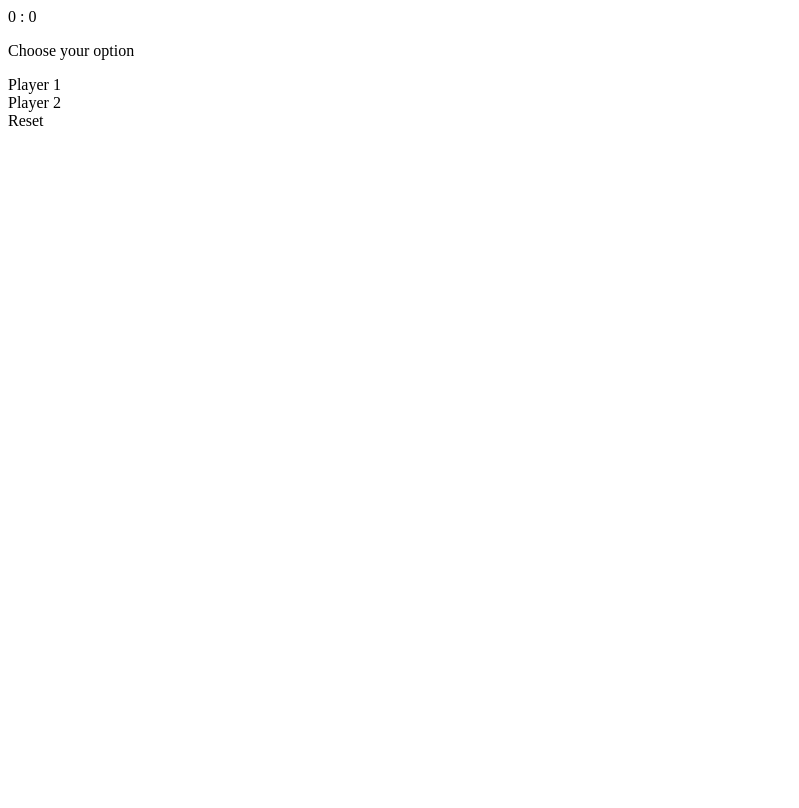
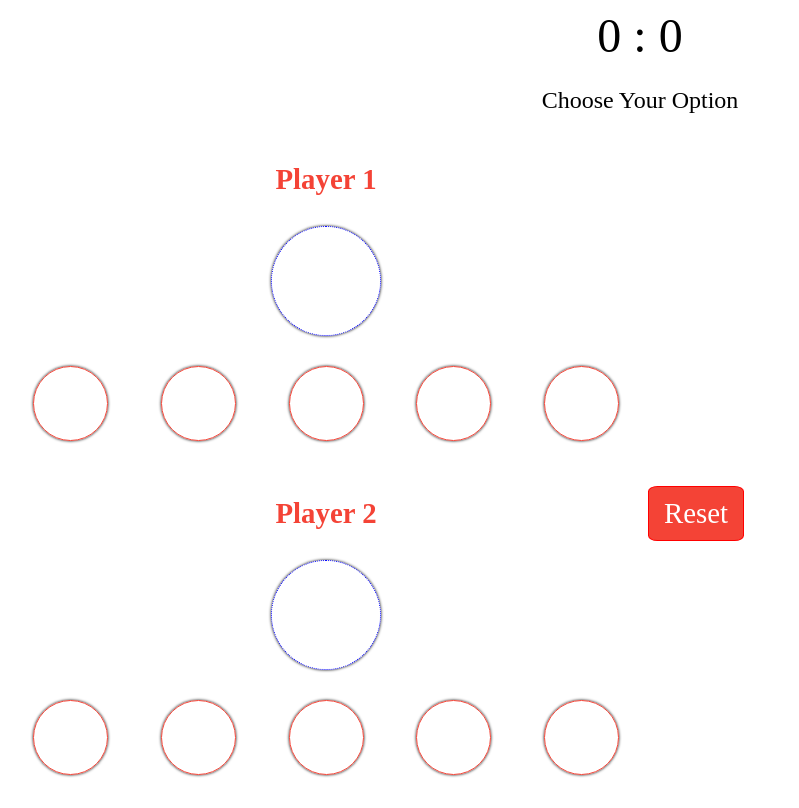
Before and after one commit to neko88/Javascript-Spock-Game, a website: page spockgame.html in a window 1280 px wide. Shown: the whole page, without its empty margins (0-799 px from the left). Drawn offline with Linux system fonts and the light colour scheme.

Commit message:
More updates to style.css

```diff
--- a/spockgame.html
+++ b/spockgame.html
@@ -16,6 +16,7 @@ player2, player2-score,
 <html lang="en">
 <head>
     <meta charset="UTF-8">
+    <link rel="stylesheet" type="text/css" href="style.css"/>  <!-- link .css to the appropriate .html -->
     <title>Spock Game by Neko</title>
 </head>
 <body>
--- a/style.css
+++ b/style.css
@@ -17,11 +17,8 @@ main {
     flex: 1 100%;
 }
 
-#round-message, #score{
+#round-message{
     text-align: center;
-}
-
-#round-message{
     font-size: 1.5em;       /* em: size unit relative to font on page. */
     text-transform: capitalize;
 }
@@ -29,13 +26,102 @@ main {
 #score {
     font-size: 3em;
     margin-bottom: 10px;
+    text-align: center;
 }
 
-/* PLayer Style */
+/* PLayer Text Area Style */
 .players {
+    display: inline-flex;
+    flex-wrap: wrap;
+    flex: 1;
+    padding: 10px 25px;
+}
 
+.selected-option,
+.name,
+.available-option{
+    display: inline-flex;
+    flex: 1 100%;
+    padding: 15px 0;
+}
+
+.selected-option,
+.name{
+    justify-content: center;
+}
+
+.name{
+    font-size: 1.8em;
+    color: #f44336;
+    font-weight: 600;
+}
+
+/* Available Options Style */
+.available-option{
+    justify-content: space-between;
+}
+.option{
+    display:inline-flex;
+    justify-content: center;
+    align-items: center;
+    width: 75px;
+    height: 75px;
+    padding: 10px;
+    border-radius: 50%;  /* Styles the buttons as round shape */
+    border: 1px solid #f44336;
+    box-shadow: 0 0 3px;
+    cursor: pointer;
+}
+
+.option.active{
+    border-color: blue;
+}
+
+.option:hover > img {
+    transform: scale(1.1);
+}
+
+.option > img{
+    width: 70%;
+    transition: all 0.2s ease;
+}
+
+.selected-option > .option{
+    width: 110px;
+    height: 110px;
+    border-color: blue;
+    border-style: dotted;
 }
 
 /* Player 2 Scissor Rotation Choice */
+#player2 .option > img[alt="Scissor"] {
+    transform: rotate(180deg) scale(1.1);
+}
+
+#player2 .option > {
+    cursor: not-allowed;
+    background-color: #80cbc4;
+}
 
 /* Reset Button */
+.reset {
+    display: inline-flex;
+    flex: 1 100%;
+    justify-content: center;
+    margin-top: 20px;
+}
+
+.reset > span{
+    font-size: 1.8em;
+    cursor: pointer;
+    border: 1px solid red;
+    border-radius: 10%;
+    padding: 10px 15px;
+    background-color: #f44336;
+    box-shadow: 0 0 3px;
+    color: #fff;
+    transition: all 0.2s ease;
+}
+.reset > span:hover{
+    color: #000;
+}
```
